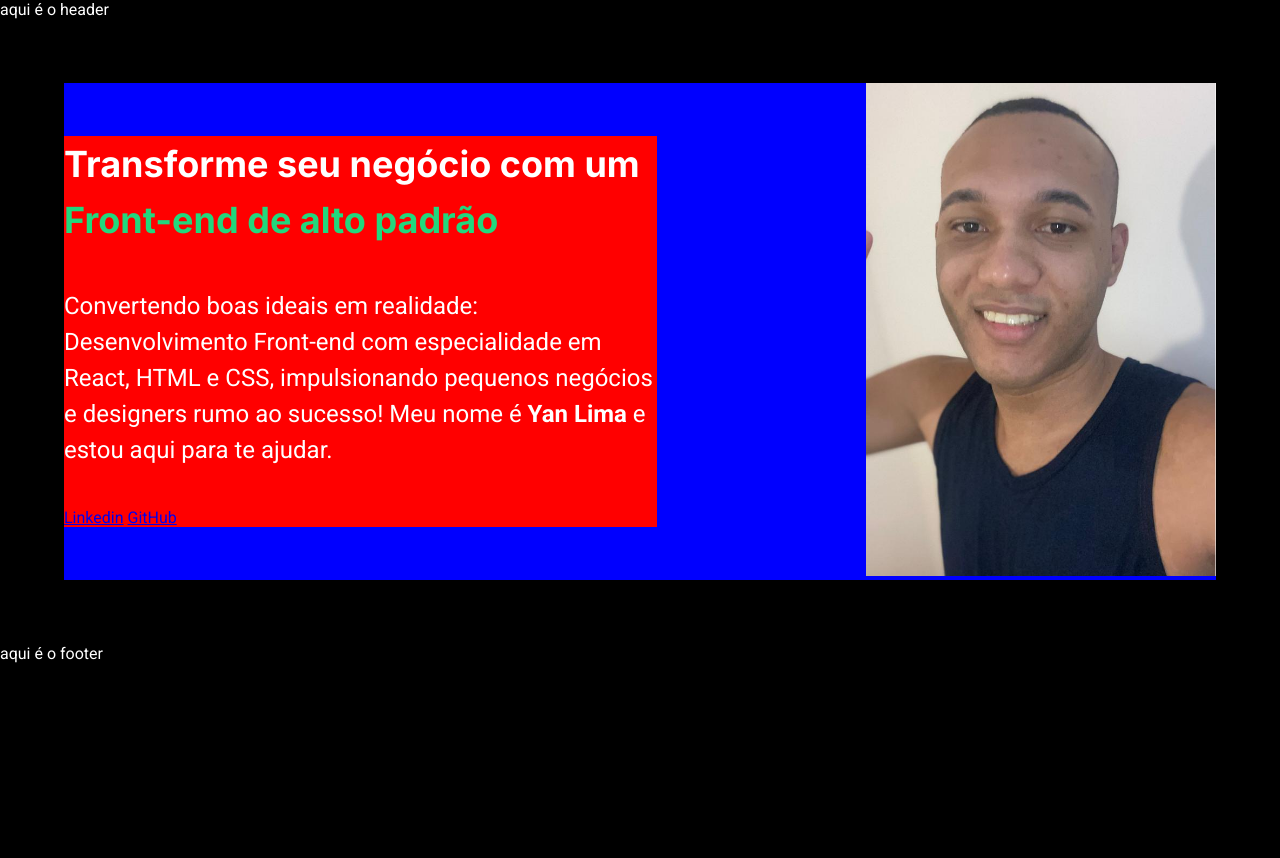
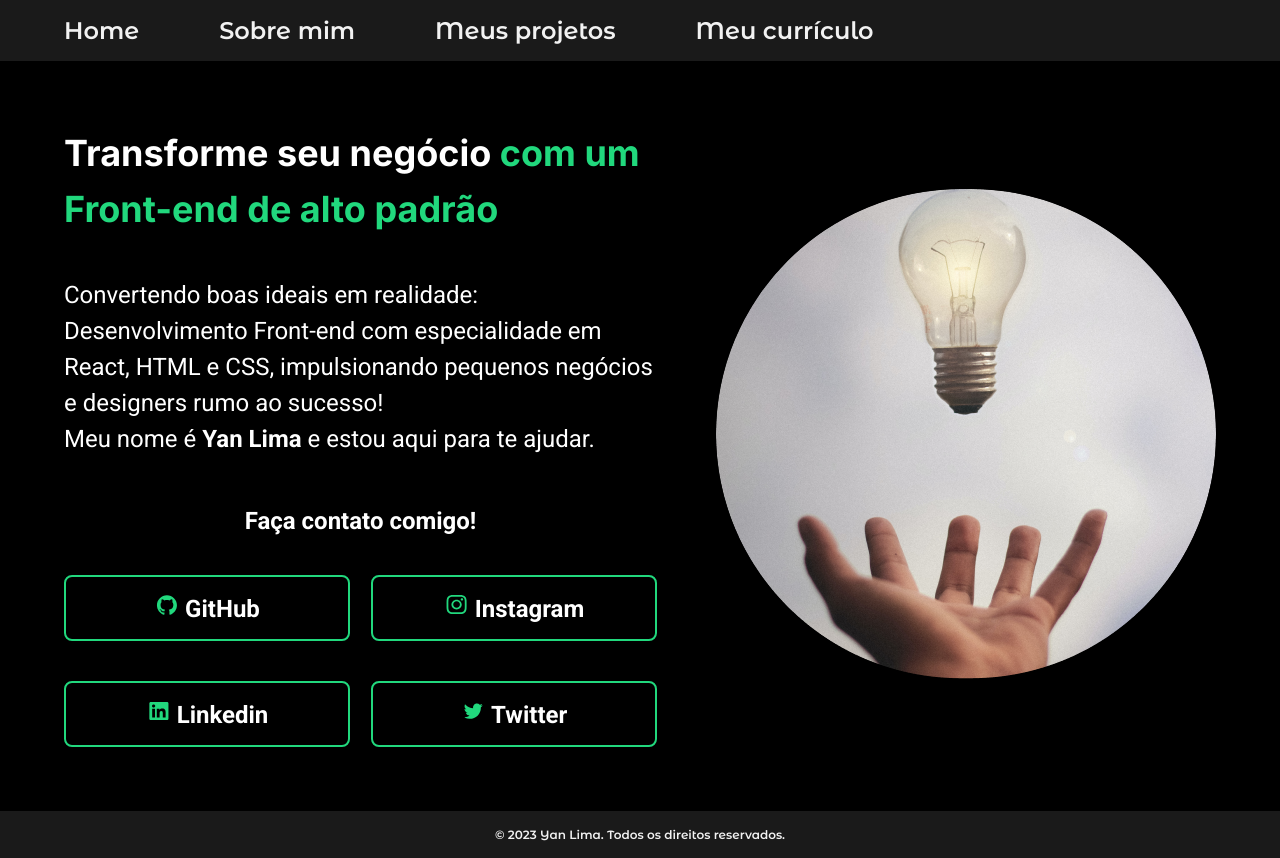
Before and after one commit to yanllima/portfolio, a plain HTML site: page index.html in a window 1280 px wide. Before the commit the page ends 800 px from the top, so only its background shows below. Drawn offline with Linux system fonts and the light colour scheme.

Commit message:
first commit

```diff
--- a/index.html
+++ b/index.html
@@ -4,26 +4,56 @@
     <meta charset="UTF-8">
     <meta name="viewport" content="width=device-width, initial-scale=1.0">
     <title>Portfólio</title>
-    <link rel="stylesheet" href="styles.css" />
+    <link rel="stylesheet" href="/styles/styles.css" />
 </head>
 <body>
-    <header>aqui é o header</header>
+    <header class="header">
+        <nav class="menu">
+            <a class="items" href="index.html">Home</a>
+            <a class="items" href="menus/sobremim.html">Sobre mim</a>
+            <a class="items" href="menus/projetos.html">Meus projetos</a>
+            <a class="items" href="menus/curriculo.html">Meu currículo</a>
+        </nav>
+    </header>
     <main class="presentation">
         <div class="container">
-            <h1 class="text-font">Transforme seu negócio com um <strong class="text_name">Front-end de alto padrão</strong></h1>
-            <p class="text-1">Convertendo boas ideais em realidade:
-            Desenvolvimento Front-end com especialidade em React, HTML e CSS, impulsionando pequenos
-            negócios e designers rumo ao sucesso!
-            Meu nome é <strong>Yan Lima</strong> e estou aqui para te ajudar.</p>
-            <div>
-                <a href="https://www.linkedin.com/in/yan-lima-68701428a/">Linkedin</a>
-                <a href="https://github.com/yanllima">GitHub</a>
+            <h1 class="text-font">Transforme seu negócio <strong class="text_name">com um Front-end de alto padrão</strong></h1>
+            <div class="text-0">
+                <p class="text-1">Convertendo boas ideais em realidade:
+                Desenvolvimento Front-end com especialidade em React, HTML e CSS, impulsionando pequenos
+                negócios e designers rumo ao sucesso!</p>
+                <p class="text-1">Meu nome é <strong>Yan Lima</strong> e estou aqui para te ajudar.</p>
+                <h2 class="text3">Faça contato comigo!</h2>
+            </div>
+            <div class="social">
+
+                <a class="botao"
+                    href="https://github.com/yanllima">
+                    <img src="img/github 1.svg" alt="">
+                    GitHub
+                </a>
+                <a class="botao" href="#">
+                    <img src="img/instagram.svg" alt="">
+                    Instagram
+                </a>
+            </div>
+            <div class="social">
+                <a class="botao" href="https://www.linkedin.com/in/yan-lima-68701428a/">
+                    <img src="img/linkedin.svg" alt="">
+                    Linkedin
+                </a>
+                <a class="botao" href="#">
+                    <img src="img/Twitter.svg" alt="">
+                    Twitter
+                </a>
             </div>
         </div>
         <div>
-            <img class="card" src="yan.png" alt="Foto do yan lima" />
+            <img class="card" src="/img/Placeholder Image.png" alt="Foto de uma mão" />
         </div>
     </main>
-    <footer>aqui é o footer</footer>
+    <footer class="footer">
+        <p class="footer2">© 2023 Yan Lima. Todos os direitos reservados.</p>
+    </footer>
 </body>
 </html>
--- a/styles.css
+++ /dev/null
@@ -1,54 +0,0 @@
-@import url('https://fonts.googleapis.com/css2?family=Inter:wght@100;200;300;400;500;600;700;800;900&family=Roboto:ital,wght@0,100;0,300;0,400;0,500;0,700;0,900;1,100;1,300;1,400;1,500;1,700;1,900&display=swap');
-
-* {
-    margin: 0;
-    padding: 0;
-}
-
-body {
-    height: 100vh;
-    box-sizing: border-box;
-    background-color: #000;
-    color: #fff;
-    font-family:'Roboto', sans-serif;
-}
-
-.presentation {
-    margin: 5%;
-    display: flex;
-    align-items: center;
-    justify-content: space-between;
-    background-color: blue;
-}
-
-.container {
-    width: 593px;
-    display: flex;
-    flex-direction: column;
-    gap: 40px;
-    align-items: flex-start;
-    background-color: red;
-}
-
-.text_name {
-    color: #21d87d;
-}
-
-.text-font {
-    font-family: 'Inter', sans-serif;
-    font-size: 36px;
-    font-style: normal;
-    font-weight: 700;
-    line-height: 56px;
-}
-
-.card {
-    max-width: 350px;
-}
-
-.text-1 {
-    font-size: 24px;
-    font-style: normal;
-    font-style: 400;
-    line-height: 36px;
-}
--- /dev/null
+++ b/styles/curriculo.css
@@ -0,0 +1,33 @@
+@import url('https://fonts.googleapis.com/css2?family=Poppins:ital,wght@0,100;0,200;0,300;0,400;0,500;0,600;0,700;0,800;0,900;1,100;1,200;1,300;1,400;1,500;1,600;1,700;1,800;1,900&display=swap');
+
+* {
+    margin: 0;
+    padding: 0;
+    box-sizing: border-box;
+    color: #ffffff;
+    font-family:'Roboto', sans-serif;
+}
+
+.profile, .experience, .education {
+    background-color: rgba(255, 255 ,255, 0.10);
+    margin: 2rem;
+    padding: 2rem;
+    border-radius: 10px;
+    box-shadow: 0 4px 6px rgba(0, 0, 0, 0.1);
+}
+
+h2 {
+    font-size: 1.8rem;
+    margin-bottom: 1rem;
+    color: #333;
+    color: #21d87d;
+}
+
+ul {
+    list-style: square;
+    margin-left: 20px;
+}
+
+.job {
+    margin-bottom: 2rem;
+}
--- /dev/null
+++ b/styles/styles.css
@@ -0,0 +1,132 @@
+@import url('https://fonts.googleapis.com/css2?family=Inter:wght@100;200;300;400;500;600;700;800;900&family=Montserrat+Alternates:wght@600&family=Roboto:ital,wght@0,100;0,300;0,400;0,500;0,700;0,900;1,100;1,300;1,400;1,500;1,700;1,900&display=swap');
+
+* {
+    margin: 0;
+    padding: 0;
+}
+
+body {
+    height: 100vh;
+    box-sizing: border-box;
+    background-color: #000;
+    color: #fff;
+    font-family:'Roboto', sans-serif;
+    display: flex;
+    flex-direction: column;
+}
+
+.header {
+    background: rgba(255, 255 ,255, 0.10);
+    padding: 16px 5%;
+}
+
+.menu {
+    display: flex;
+    gap: 80px;
+}
+
+.items {
+    color: #f2f2f2;
+    font-style: normal;
+    font-weight: 600;
+    line-height: normal;
+    text-decoration: none;
+    font-size: 24px;
+    font-family:'Montserrat Alternates', sans-serif;
+
+    &:focus {
+        color: #21d87d;
+    }
+}
+
+.presentation {
+    flex: 1;
+    margin: 5%;
+    display: flex;
+    align-items: center;
+    justify-content: space-between;
+}
+
+.container {
+    width: 593px;
+    display: flex;
+    flex-direction: column;
+    gap: 40px;
+    align-items: flex-start;
+}
+
+.text_name {
+    color: #21d87d;
+}
+
+.text-font {
+    font-family: 'Inter', sans-serif;
+    font-size: 36px;
+    font-style: normal;
+    font-weight: 700;
+    line-height: 56px;
+}
+
+.card {
+    border-radius: 284px;
+    width: 500px;
+    height: 489.19px;
+    top: 923px;
+    left: 877px;
+    background-size: cover;
+}
+
+.text-1 {
+    font-size: 24px;
+    font-style: normal;
+    font-style: 400;
+    line-height: 36px;
+    font-family:'Roboto', sans-serif;
+}
+
+.text3 {
+    text-align: center;
+    padding-top: 50px;
+}
+
+.social {
+    width: 100%;
+    display: flex;
+    justify-content: space-between;
+}
+
+.botao {
+    color: #fff;
+    width: 250px;
+    height: Hug 68;
+    padding: 16px;
+    gap: 16px;
+    border-radius: 8px;
+    border: 2px solid #21d87d;
+    text-align: center;
+    font-size: 24px;
+    font-style: normal;
+    font-weight: 600;
+    text-decoration: none;
+    transition: 0.5s ease-out;
+}
+
+.botao:hover {
+    background-color: #043988;
+    color: green;
+    transition: 0.5s ease-out;
+}
+
+.footer {
+    background: rgba(255, 255 ,255, 0.10);
+    padding: 16px 5%;
+    display: flex;
+    justify-content: center;
+}
+
+.footer2 {
+    color: #f2f2f2;
+    font-family:'Montserrat Alternates', sans-serif;
+    font-size: 12px;
+
+}
--- /dev/null
+++ b/styles/styles2.css
@@ -0,0 +1,19 @@
+@import url('https://fonts.googleapis.com/css2?family=Inter:wght@100;200;300;400;500;600;700;800;900&family=Montserrat+Alternates:wght@600&family=Roboto:ital,wght@0,100;0,300;0,400;0,500;0,700;0,900;1,100;1,300;1,400;1,500;1,700;1,900&display=swap');
+
+* {
+    margin: 0;
+    padding: 0;
+}
+
+.text-h1 {
+    font-family: 'Inter', sans-serif;
+    color: #21d87d;
+}
+
+.card-2 {
+    border-radius: 50px;
+    border: 2px solid #21d87d;
+    align-self: start;
+    width: 500px;
+    height: 560px;
+}
```
Also changed, not shown: menus/curriculo.html (added, +50 -0 lines), menus/projetos.html (added, +58 -0 lines), menus/sobremim.html (added, +46 -0 lines), styles/projeto.css (added, +94 -0 lines), img/Placeholder Image.png (added), img/Twitter.svg (added), img/github 1.svg (added), img/instagram.svg (added), img/linkedin.svg (added), img/yan.jpg (added), yan.png (deleted).
